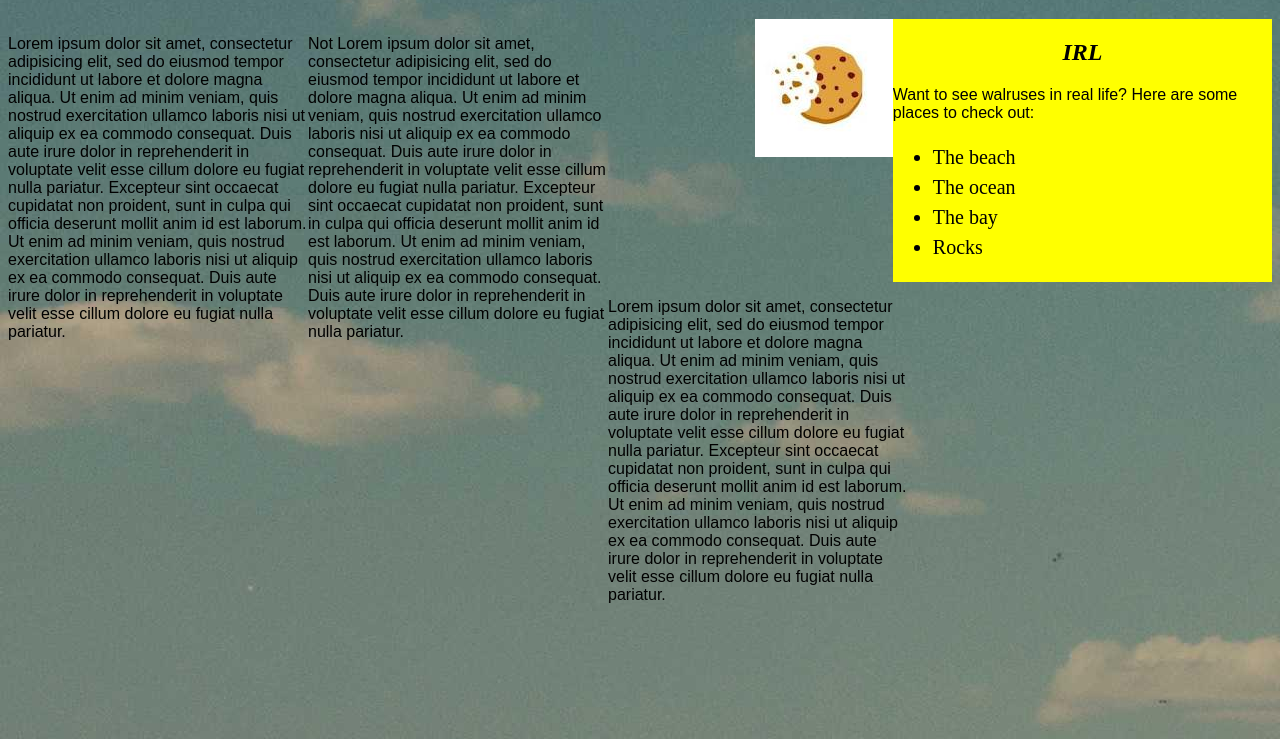
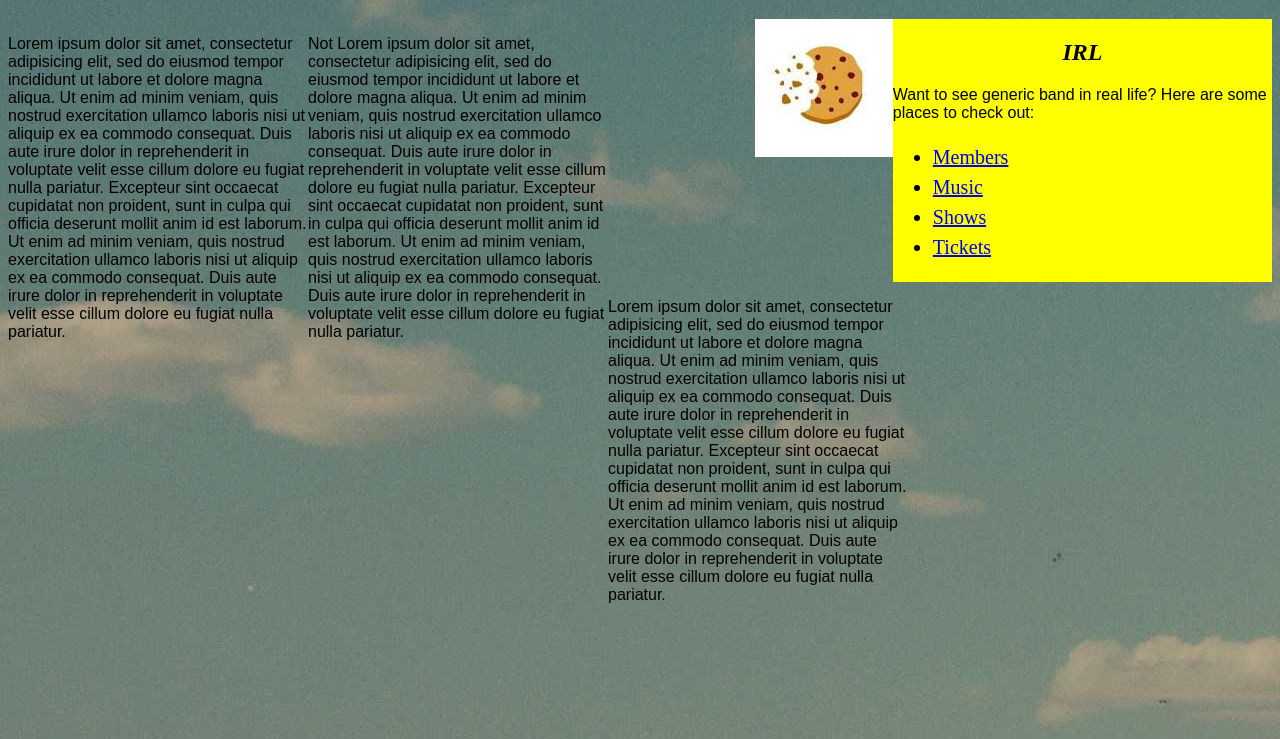
Before and after one commit to NikkitaTorres/my-first-webpage, a plain HTML site: page band-website.html in a window 1280 px wide. Shown: the part 61-800 px from the top of the page. Drawn offline with Linux system fonts and the light colour scheme.

Commit message:
added working links to sidebar

```diff
--- a/band-website.html
+++ b/band-website.html
@@ -15,12 +15,12 @@ background-image: url('img/281-4928x3264.jpg');
   <h1>All About Generic Band Name</h1>
   <div class="sidebar">
     <h2>IRL</h2>
-    <p>Want to see walruses in real life? Here are some places to check out:</p>
+    <p>Want to see generic band in real life? Here are some places to check out:</p>
     <ul>
-      <li>The beach</li>
-      <li>The ocean</li>
-      <li>The bay</li>
-      <li>Rocks</li>
+      <li><a href="https://imgur.com/gallery/CdAArMy">Members</a></li>
+      <li><a href="https://imgur.com/gallery/M0RnaAM">Music</a></li>
+      <li><a href="https://imgur.com/gallery/pr8ucuP">Shows</a></li>
+      <li><a href="https://imgur.com/gallery/FddeIrY">Tickets</a></li>
     </ul>
   </div>
 
```
